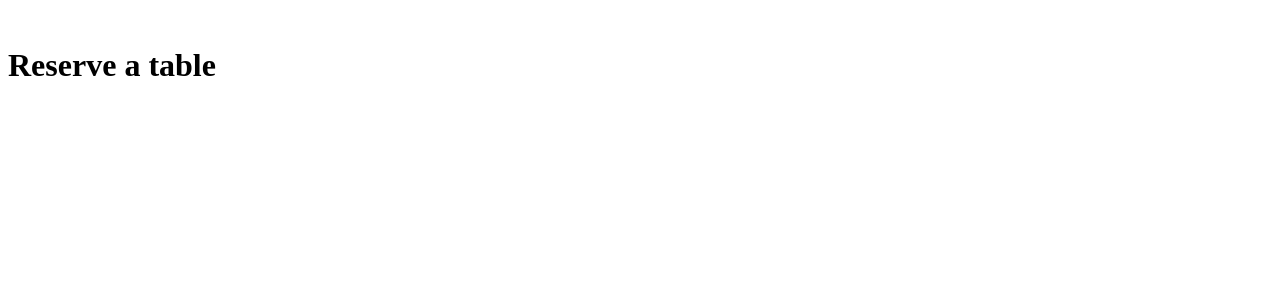
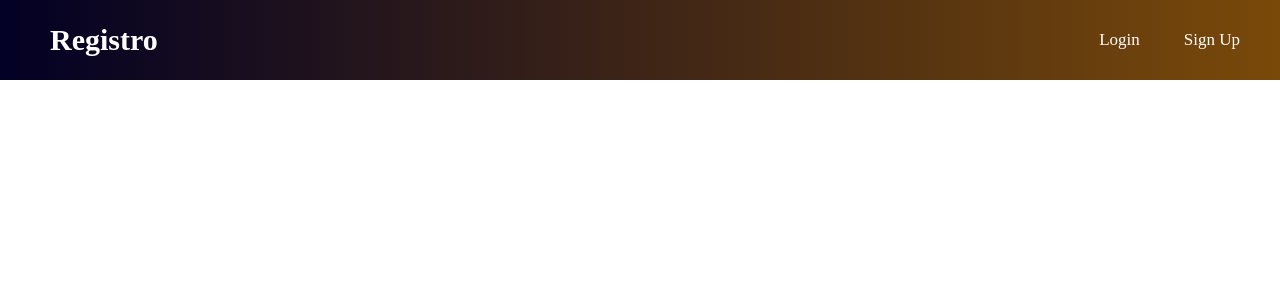
Before and after one commit to HBTHAK01/Restaurant_Reservation_System, a Flask app: page /reservation in a window 1280 px wide. Shown: the top 300 px of the page. Run offline with Flask 2, Linux system fonts and the light colour scheme.

Commit message:
Route and nav bar

```diff
--- a/static/css/index.css
+++ b/static/css/index.css
@@ -98,11 +98,8 @@ button{
     body{
         background-position: center top;
         background-size: 100% 30%;
-        /* add */
         overflow: auto;
         background-attachment: scroll;
-
-
     }
     .log-in{
         margin: auto;
--- /dev/null
+++ b/static/css/reservation.css
@@ -0,0 +1,42 @@
+*{
+    margin:0;
+    padding:0;
+    text-decoration: none;
+    box-sizing: border-box;
+}
+
+nav{
+    background: linear-gradient(90deg, rgba(2,0,36,1) 0%, rgba(121,73,9,1) 100%, rgba(0,212,255,1) 100%);
+    width: 100%;
+    overflow: hidden;
+}
+nav > label{
+    color:White;
+    font-size: 30px;
+    padding:0 50px;
+    font-weight: bold;
+    line-height: 80px;
+}
+
+nav ul {
+    list-style: none;
+    float:right;
+    margin-right: 20px;
+}
+nav ul li{
+    display: inline-block;
+    line-height: 80px;
+    margin:0 10px;
+}
+nav ul li a {
+    color: white;
+    font-size: 17px;
+
+    /* a.active, a.hover background radius becomes more visible */
+    padding:10px;
+    border-radius: 10px;
+}
+
+li > a:hover{
+    background-color: burlywood;
+}
--- a/static/css/sign_up.css
+++ b/static/css/sign_up.css
@@ -13,10 +13,6 @@ body{
     background-attachment: fixed;
     overflow: hidden;
 }
-
-/* .log-in{
-    margin: 10% auto;
-} */
 
 .container{
     width: 320px;
@@ -89,7 +85,6 @@ button{
     text-align: center;
 }
 
-/* add */
 @media screen and (max-width: 1300px) and (max-height: 800px){
     body{
         overflow: auto;
@@ -99,7 +94,6 @@ button{
     body{
         background-position: center top;
         background-size: 100% 30%;
-        /* add */
         overflow: auto;
 
     }
--- a/templates/index.html
+++ b/templates/index.html
@@ -35,7 +35,7 @@
             </form>
         </div>
         <div class = "sign-up">
-            <p>Not a member? <a href = sign_up>Signup now</a> </p>
+            <p>Not a member? <a href = sign_up>Sign Up Now</a> </p>
         </div>
         <div class = "guest-user">
             <a href = reservation>Guest-User</a>
--- a/templates/reservation.html
+++ b/templates/reservation.html
@@ -2,10 +2,21 @@
 
 {% block head %}
 <title>Reservation</title>
+<link rel="stylesheet" href="static\css\reservation.css"
 {% endblock %}
 
 {% block body %}
-<br>
-<h1>Reserve a table</h1>
-<br>
+<section class = "nav-link">
+    <nav>
+        <label>Registro</label>
+        <ul>
+            <li> <a href = "http://127.0.0.1:5000/">Login</a></li>
+            <li> <a href = "sign_up">Sign Up</a></li>
+        </ul>
+    </nav>
+</section>
+
+<section class = "reserve-table">
+
+</section>
 {% endblock %}
```
Also changed, not shown: static/images/Reservation Background.jpg (added).
